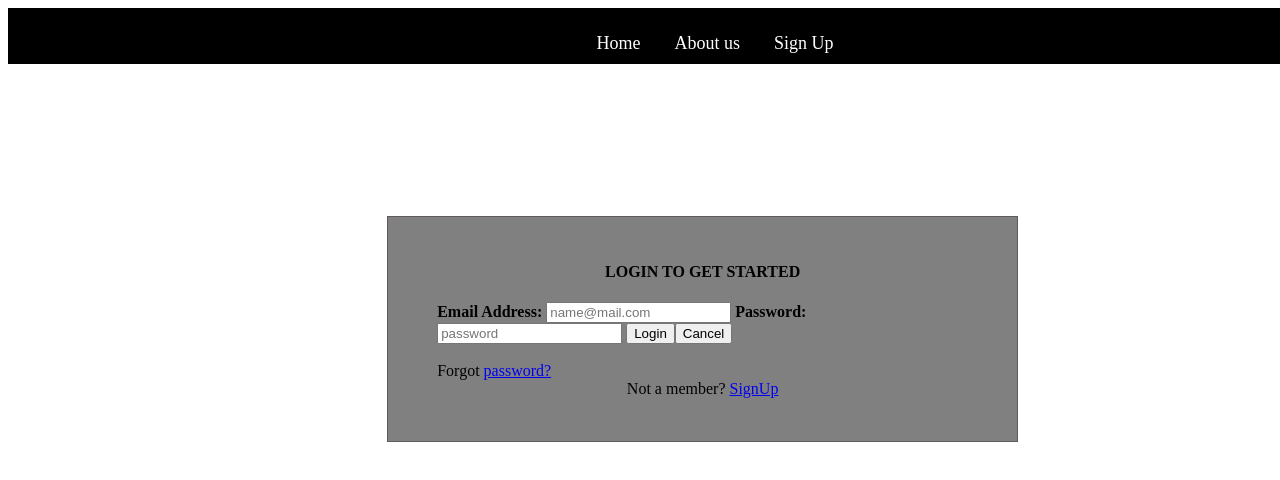
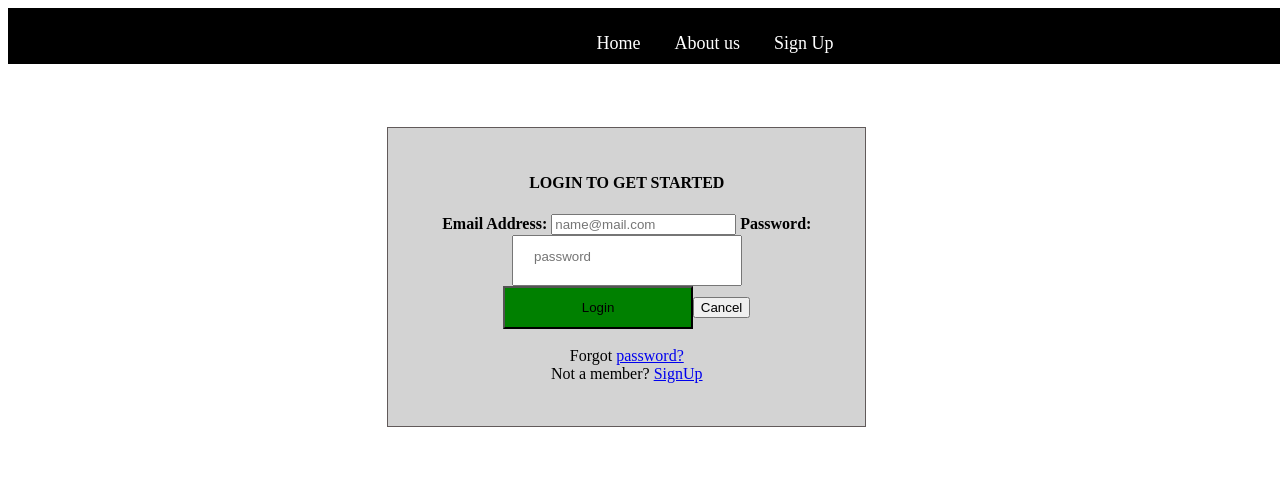
Before and after one commit to phiphie/MyDiary, a plain HTML site: page UI/index.html in a window 1280 px wide. Drawn offline with Linux system fonts and the light colour scheme.

Commit message:
Modify style.css file

```diff
--- a/UI/css/style.css
+++ b/UI/css/style.css
@@ -45,3 +45,23 @@ body{
     background-color: grey;
     font-size: 22px;
 }
+.main-body{
+    text-align: center;
+    width:30%;
+    margin-top: 5%;
+    background-color: lightgray;
+
+}
+.main-body input[type="text"]{
+    width:50%;
+    padding: 12px 16px 20px 20px;
+}
+.main-body input[type="password"]{
+    width:50%;
+    padding: 12px 16px 20px 20px;
+}
+.main-body input[type="submit"]{
+    width:50%;
+    padding: 12px 16px;
+    background-color: green;
+}
```
